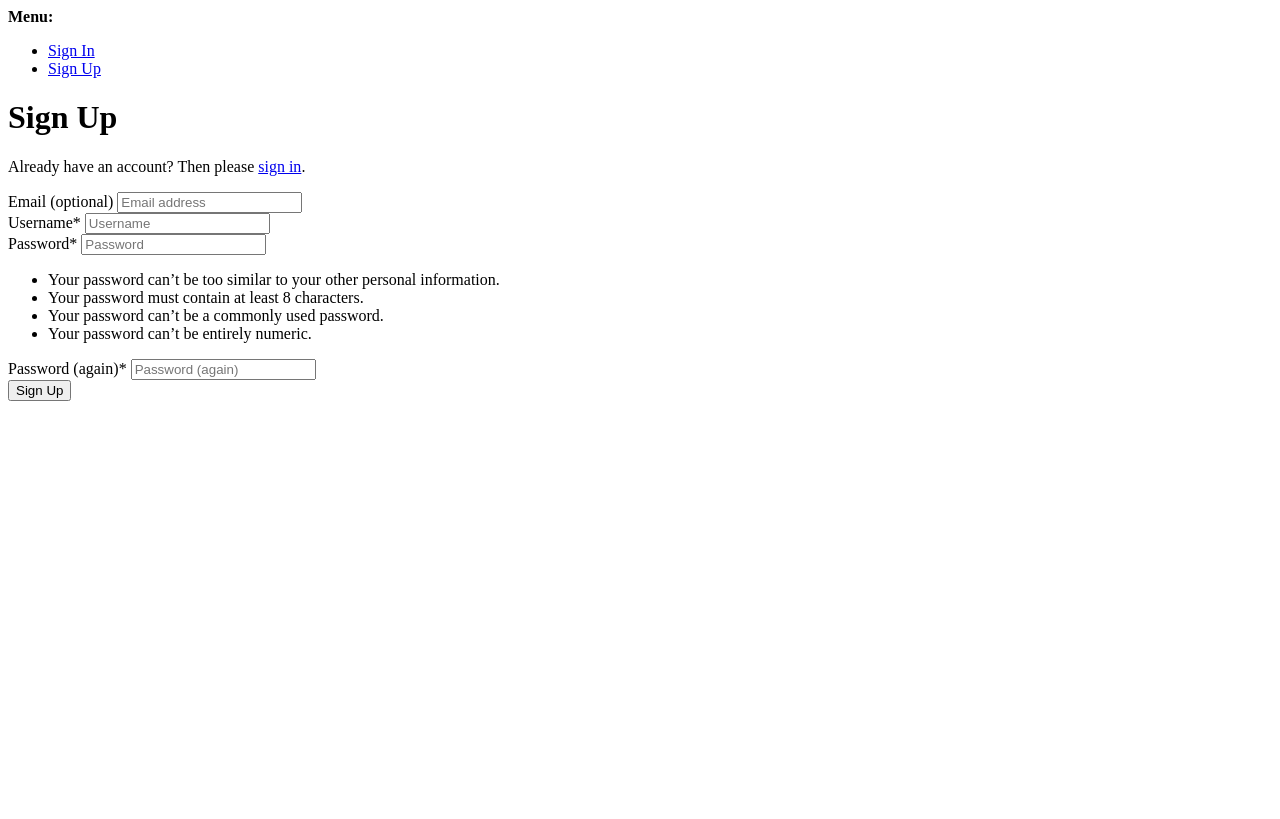
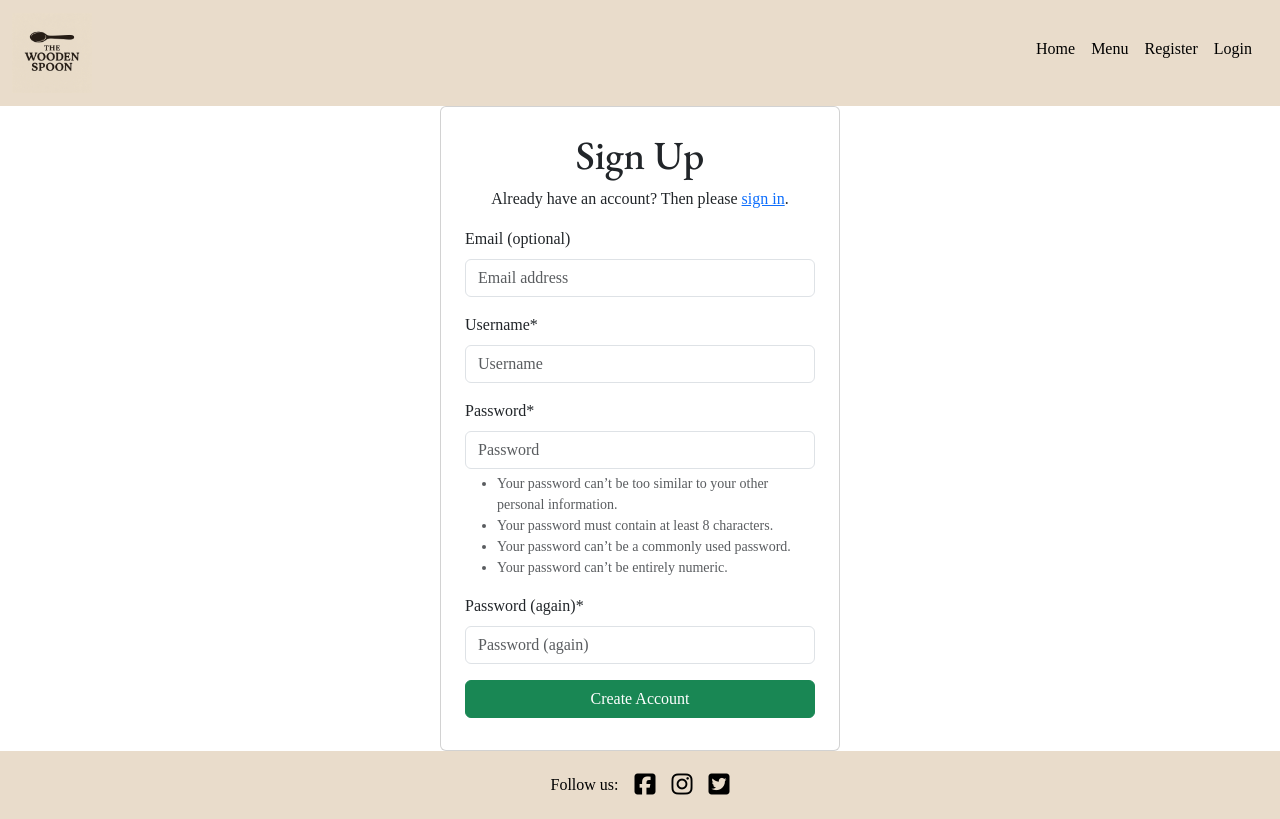
Before and after one commit to Neelp20/Project-4-TheWoodenSpoon, a Django app: page /accounts/signup/ in a window 1280 px wide. Before the commit the page ends 401 px from the top, so only its background shows below. Run offline with Django 4.2, Linux system fonts and the light colour scheme; some libraries are stand-ins or nearby versions.

Commit message:
customised allauth pages

```diff
--- a/static/css/base.css
+++ b/static/css/base.css
@@ -59,7 +59,20 @@ a.nav-link {
     color: black;
 }
 
-.active {
+/* .active {
     border-bottom: 2px solid blue;
 
+} */
+
+/* login.html */
+.btn-signup {
+    background-color: blue;
 }
+
+/* .bg-colour {
+    background-color: #e9dccb;
+} */
+
+/* body {
+  background-color: red;
+} */
--- a/templates/account/signup.html
+++ b/templates/account/signup.html
@@ -1,8 +1,31 @@
-{% extends "account/base.html" %}
+{% extends "base.html" %}
 {% load i18n %}
-{% block title %}{% trans "Signup" %}{% endblock %}
+{% block title %}{% trans "Signup" %}
+{% endblock %}
 {% block content %}
-<div class="container-text-center">
+
+<div class="d-flex justify-content-center align-items-center vh-100">
+  <div class="card p-4 w-100" style="max-width: 400px;">
+    <h1 class="text-center">{% trans "Sign Up" %}</h1>
+    <p class="text-center">
+      {% blocktrans %}Already have an account? Then please
+      <a href="{{ login_url }}">sign in</a>.{% endblocktrans %}
+    </p>
+    <form method="POST" action="{% url 'account_signup' %}">
+      {% csrf_token %}
+      {{ form|crispy }}
+      {% if redirect_field_value %}
+        <input type="hidden" name="{{ redirect_field_name }}" value="{{ redirect_field_value }}" />
+      {% endif %}
+      <button type="submit" class="btn btn-success w-100 mb-2">
+        {% trans "Create Account" %}
+      </button>
+    </form>
+  </div>
+</div>
+
+
+<!-- <div class="container-text-center">
   <h1>{% trans "Sign Up" %}</h1>
 
   <p>
@@ -27,6 +50,6 @@
     {% endif %}
     <button type="submit">Sign Up</button>
   </form>
-</div>
+</div> -->
 
 {% endblock content %}
--- a/templates/base.html
+++ b/templates/base.html
@@ -2,6 +2,7 @@
 {% url 'account_login' as login_url %}
 {% url 'account_signup' as signup_url %}
 {% url 'account_logout' as logout_url %}
+
 
 <!DOCTYPE html>
 <html lang="en">
@@ -13,7 +14,7 @@
     {% endblock %}
     <!-- Favicon imports -->
     <!-- import css -->
-     <link rel="stylesheet" href="{% static '/css/base.css' %}">
+     <link rel="stylesheet" href="{% static 'css/base.css' %}">
     <!-- javascript files -->
     {% block onload_js %}
     <script src="https://cdn.jsdelivr.net/npm/bootstrap@5.2.3/dist/js/bootstrap.min.js" integrity="sha384-cuYeSxntonz0PPNlHhBs68uyIAVpIIOZZ5JqeqvYYIcEL727kskC66kF92t6Xl2V" crossorigin="anonymous"></script>
@@ -24,6 +25,8 @@
 <body>
     {% include 'includes/header.html' %}
 
+    {% block content %}{% endblock %}
+
 
     {% include 'includes/footer.html' %}
 
--- a/templates/includes/header.html
+++ b/templates/includes/header.html
@@ -16,7 +16,7 @@
     <div class="collapse navbar-collapse justify-content-end" id="navbarNav">
       <ul class="navbar-nav me-2 mb-2">
         <li class="nav-item">
-          <a class="nav-link {% if request.path == 'home' %}active{% endif %}"
+          <a class="nav-link {% if request.path == 'home_url' %}active{% endif %}"
           aria-current="page" href="{% url 'home' %}">Home</a>
         </li>
         <li class="nav-item">
@@ -24,12 +24,12 @@
         </li>
         {% if request.user.is_authenticated %}
         <li class="nav-item">
-          <a class="nav-link {% if request.path == Logout %}active{% endif %}"
+          <a class="nav-link {% if request.path == logout_url %}active{% endif %}"
           aria-current="page" href="{% url 'account_logout' %}">Logout</a>
         </li>
         {% else %}
         <li class="nav-item">
-          <a class="nav-link {% if request.path == Signup %}active{% endif %}"
+          <a class="nav-link {% if request.path == signup_url %}active{% endif %}"
           aria-current="page" href="{% url 'account_signup' %}">Register</a>
         </li>
         <li class="nav-item">
```
Also changed, not shown: templates/account/login.html (+57 -3 lines), templates/account/logout.html (+21 -3 lines).
